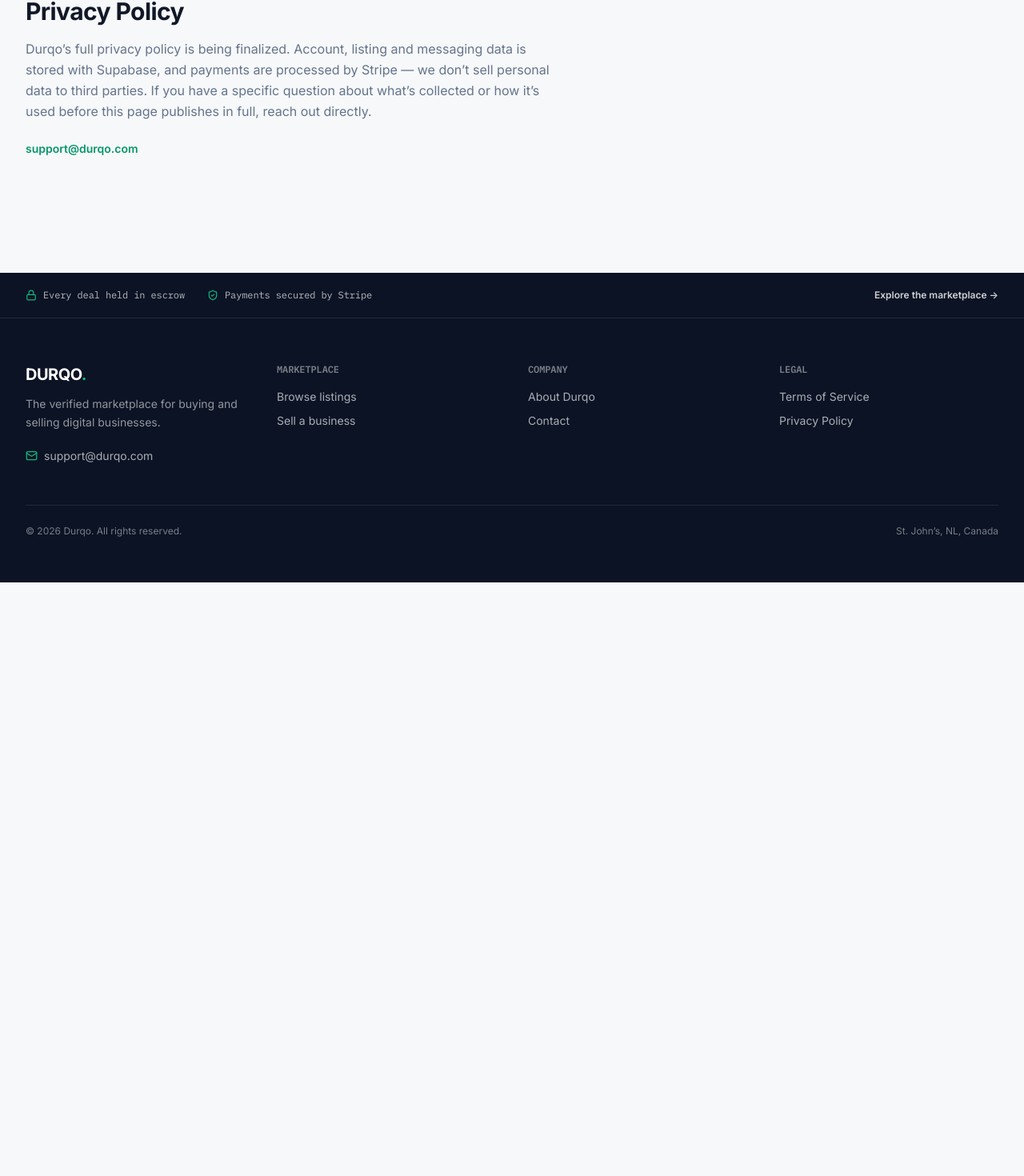
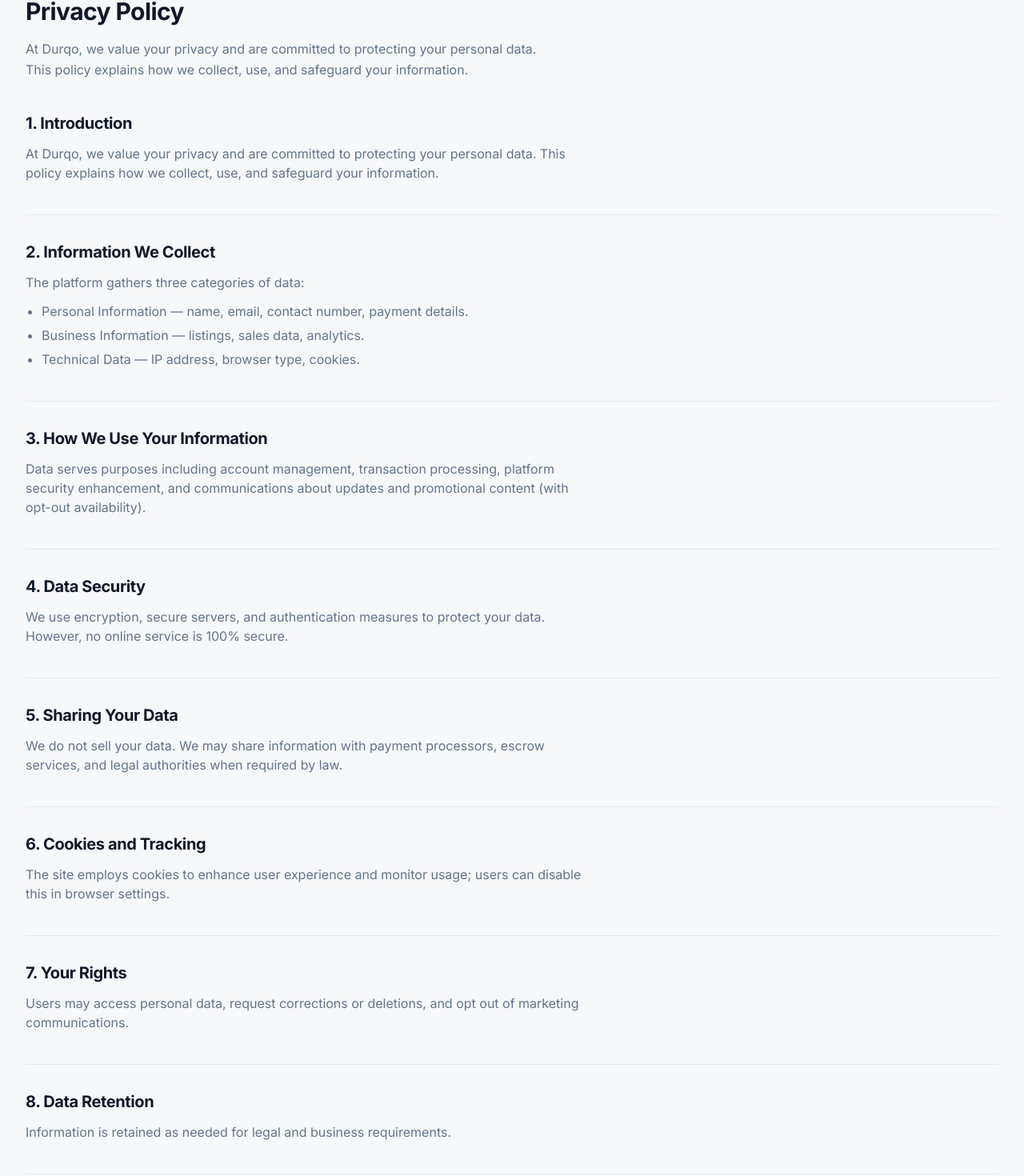
Before and after one commit to mdmanirmia/durqo-app, a Next.js app: page /privacy in a window 1280 px wide. Shown: the part 156-1626 px from the top of the page at 80% size. Before the commit the page ends 884 px from the top, so only its background shows below. Built offline with nearby package versions, Linux system fonts and the light colour scheme; no server answers.

Commit message:
Fill in full Privacy Policy content

```diff
--- a/src/app/privacy/page.tsx
+++ b/src/app/privacy/page.tsx
@@ -1,20 +1,109 @@
 import Container from "@/components/ui/Container";
 
 export const metadata = { title: "Privacy Policy — Durqo" };
+
+function Section({ title, children }: { title: string; children: React.ReactNode }) {
+  return (
+    <section className="mt-10 border-t border-rule pt-8 first:mt-0 first:border-t-0 first:pt-0">
+      <h2 className="mb-3 text-xl">{title}</h2>
+      <div className="flex max-w-[70ch] flex-col gap-3 text-ink-soft">{children}</div>
+    </section>
+  );
+}
+
+function List({ items }: { items: string[] }) {
+  return (
+    <ul className="list-disc space-y-1.5 pl-5">
+      {items.map((item) => (
+        <li key={item}>{item}</li>
+      ))}
+    </ul>
+  );
+}
 
 export default function PrivacyPage() {
   return (
     <Container className="py-16 sm:py-20">
       <h1 className="text-3xl">Privacy Policy</h1>
       <p className="mt-4 max-w-[65ch] leading-relaxed text-ink-soft">
-        Durqo&rsquo;s full privacy policy is being finalized. Account, listing and messaging data is stored with
-        Supabase, and payments are processed by Stripe — we don&rsquo;t sell personal data to third parties. If
-        you have a specific question about what&rsquo;s collected or how it&rsquo;s used before this page
-        publishes in full, reach out directly.
+        At Durqo, we value your privacy and are committed to protecting your personal data. This policy explains
+        how we collect, use, and safeguard your information.
       </p>
-      <a href="mailto:support@durqo.com" className="mt-6 inline-block text-sm font-semibold text-brand-hover">
-        support@durqo.com
-      </a>
+
+      <div className="mt-10 flex flex-col">
+        <Section title="1. Introduction">
+          <p>
+            At Durqo, we value your privacy and are committed to protecting your personal data. This policy
+            explains how we collect, use, and safeguard your information.
+          </p>
+        </Section>
+
+        <Section title="2. Information We Collect">
+          <p>The platform gathers three categories of data:</p>
+          <List
+            items={[
+              "Personal Information — name, email, contact number, payment details.",
+              "Business Information — listings, sales data, analytics.",
+              "Technical Data — IP address, browser type, cookies.",
+            ]}
+          />
+        </Section>
+
+        <Section title="3. How We Use Your Information">
+          <p>
+            Data serves purposes including account management, transaction processing, platform security
+            enhancement, and communications about updates and promotional content (with opt-out availability).
+          </p>
+        </Section>
+
+        <Section title="4. Data Security">
+          <p>
+            We use encryption, secure servers, and authentication measures to protect your data. However, no
+            online service is 100% secure.
+          </p>
+        </Section>
+
+        <Section title="5. Sharing Your Data">
+          <p>
+            We do not sell your data. We may share information with payment processors, escrow services, and
+            legal authorities when required by law.
+          </p>
+        </Section>
+
+        <Section title="6. Cookies and Tracking">
+          <p>
+            The site employs cookies to enhance user experience and monitor usage; users can disable this in
+            browser settings.
+          </p>
+        </Section>
+
+        <Section title="7. Your Rights">
+          <p>
+            Users may access personal data, request corrections or deletions, and opt out of marketing
+            communications.
+          </p>
+        </Section>
+
+        <Section title="8. Data Retention">
+          <p>Information is retained as needed for legal and business requirements.</p>
+        </Section>
+
+        <Section title="9. Third-Party Links">
+          <p>The platform disclaims responsibility for external websites&rsquo; privacy practices.</p>
+        </Section>
+
+        <Section title="10. Updates to Privacy Policy">
+          <p>Policy modifications will be posted on this page as they occur.</p>
+        </Section>
+      </div>
+
+      <p className="mt-10 border-t border-rule pt-8 text-sm text-ink-faint">
+        Questions about this policy? Reach out at{" "}
+        <a href="mailto:support@durqo.com" className="font-semibold text-brand-hover">
+          support@durqo.com
+        </a>
+        .
+      </p>
     </Container>
   );
 }
```
